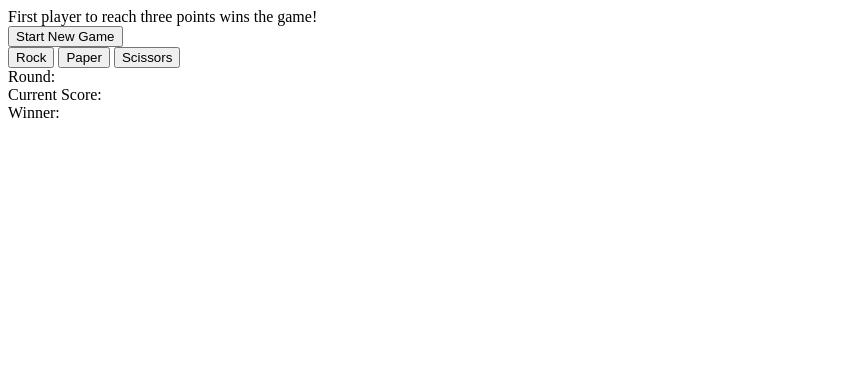
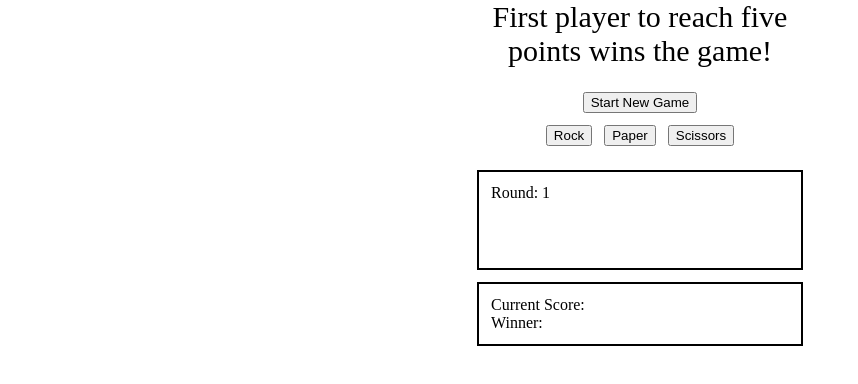
Before and after one commit to austinbowman09/rock-paper-scissors, a plain HTML site: page index.html in a window 1280 px wide. Shown: the whole page, without its empty margins (0-858 px from the left). Drawn offline with Linux system fonts and the light colour scheme.

Commit message:
Add css styling

```diff
--- a/index.html
+++ b/index.html
@@ -9,17 +9,20 @@
     <script src="script.js" defer></script>
 </head>
 <body>
-    <div> First player to reach three points wins the game! </div>
-    <button id="new-game"> Start New Game </button>
+    <div class="header"> First player to reach five points wins the game! </div>
 
-    <div>
-        <button class="button" id="rock">Rock</button>
-        <button class="button" id="paper">Paper</button>
-        <button class="button" id="scissors">Scissors</button>
+    <div id="overall-button-container">
+        <button id="new-game"> Start New Game </button>
+
+        <div id="choice-button-container">
+            <button class="button" id="rock">Rock</button>
+            <button class="button" id="paper">Paper</button>
+            <button class="button" id="scissors">Scissors</button>
+        </div>
     </div>
 
     <div id="round-container">
-        <div id="round"> Round: </div>
+        <div id="round"> Round: 1</div>
         <div id="player-choice">  </div>
         <div id="computer-choice">  </div>
         <div id="round-winner">  </div>
--- a/script.js
+++ b/script.js
@@ -1,5 +1,5 @@
 let currentRound = 1;
-let roundsToWin = 3;
+let roundsToWin = 5;
 let playerPoints = 0;
 let computerPoints = 0;
 
@@ -25,7 +25,7 @@ function resetPage() {
     currentRound = 1;
     playerPoints = 0;
     computerPoints = 0;
-    roundText.textContent = "Round: "
+    roundText.textContent = "Round: 1"
     playerChoiceText.textContent = "";
     computerChoiceText.textContent = "";
     roundWinnerText.textContent = "";
--- a/styles.css
+++ b/styles.css
@@ -5,4 +5,49 @@
     filter: alpha(opacity=65);
     -webkit-box-shadow: none;
     box-shadow: none;
-};
+}
+
+body {
+    max-width: 350px;
+    margin: auto;
+}
+
+.header {
+    font-size: 30px;
+    text-align: center;
+}
+
+#overall-button-container {
+    display: flex;
+    flex-direction: column;
+    align-items: center;
+    gap: 12px;
+    padding: 12px;
+    margin: 12px
+}
+
+#new-game {
+    max-width: fit-content;
+}
+
+#choice-button-container {
+    display: flex;
+    gap: 12px;
+    justify-content: center;
+}
+
+#round-container {
+    border-style: solid;
+    border-width: 2px;
+    padding: 12px;
+    margin: 12px;
+    min-height: 72px;
+
+}
+
+#game-container {
+    border-style: solid;
+    border-width: 2px;
+    padding: 12px;
+    margin: 12px
+}
```
